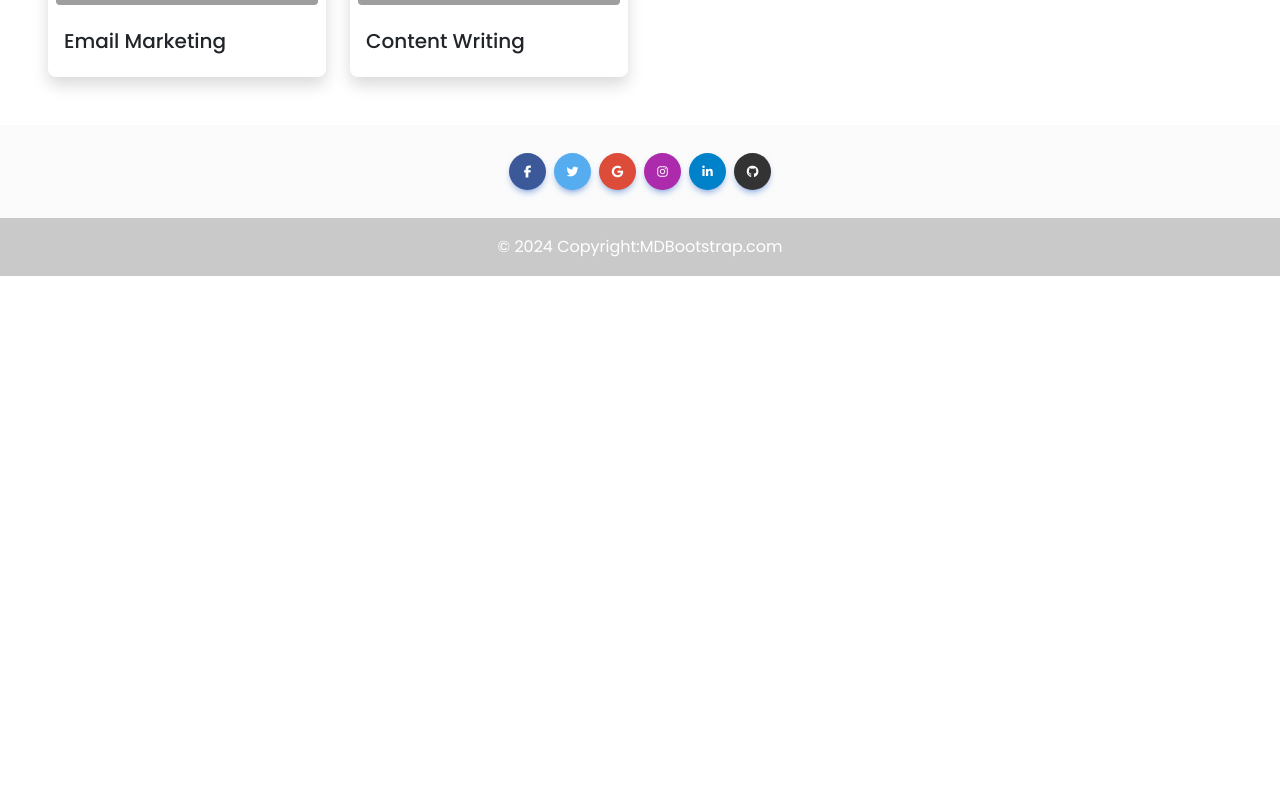
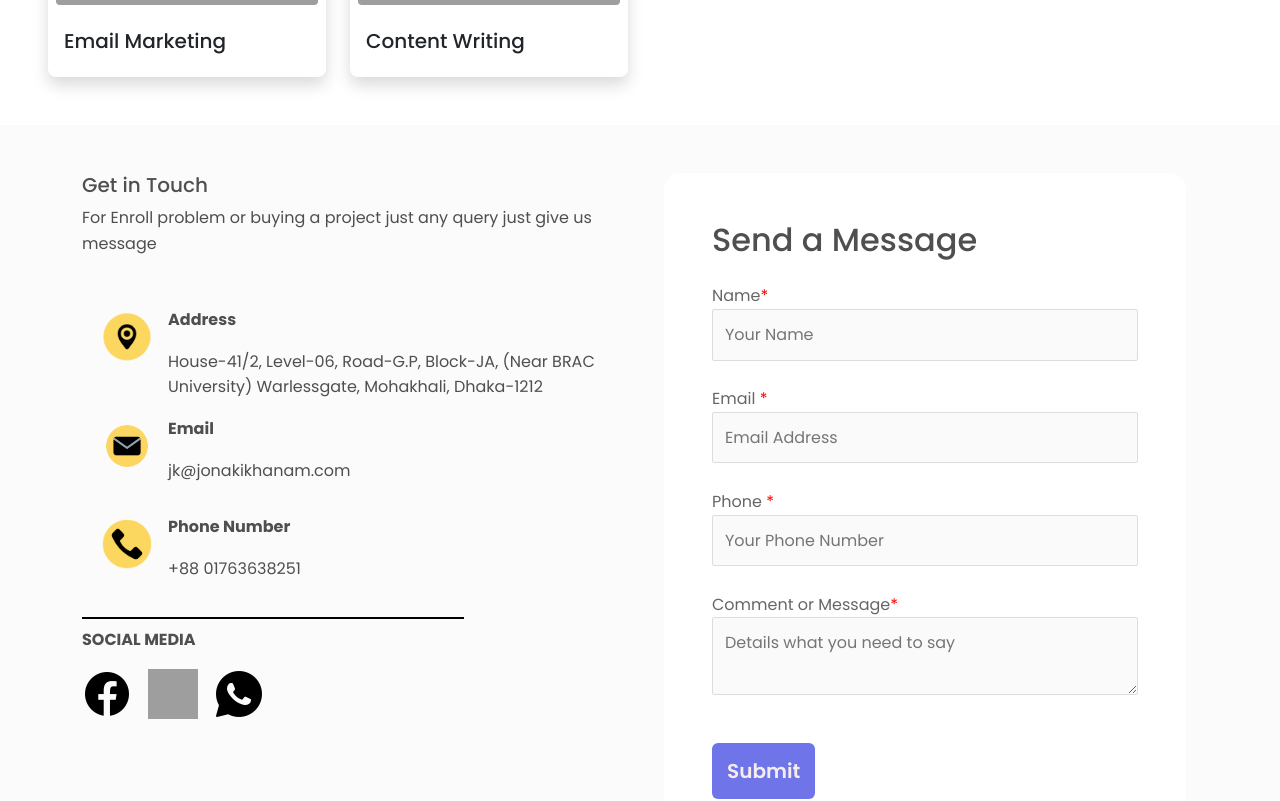
Before and after one commit to Mostafa-Rayhan/Jonaki-Portfolio, a React (Create React App) app: page /about in a window 1280 px wide. Shown: the part 1600-2401 px from the top of the page. Before the commit the page ends 1876 px from the top, so only its background shows below. Built offline with nearby package versions, Linux system fonts and the light colour scheme; grey boxes are pictures that could not be loaded.

Commit message:
about update

```diff
--- a/src/pages/About/About.js
+++ b/src/pages/About/About.js
@@ -1,12 +1,14 @@
 import React from 'react'
 import AboutMe from '../../components/AboutMe/AboutMe'
 import Certification from '../../components/Certification/Certification'
+import Contact from '../../components/Contact/Contact'
 
 const About = () => {
   return (
     <div>
       <AboutMe />
       <Certification />
+      <Contact />
     </div>
   )
 }
```
